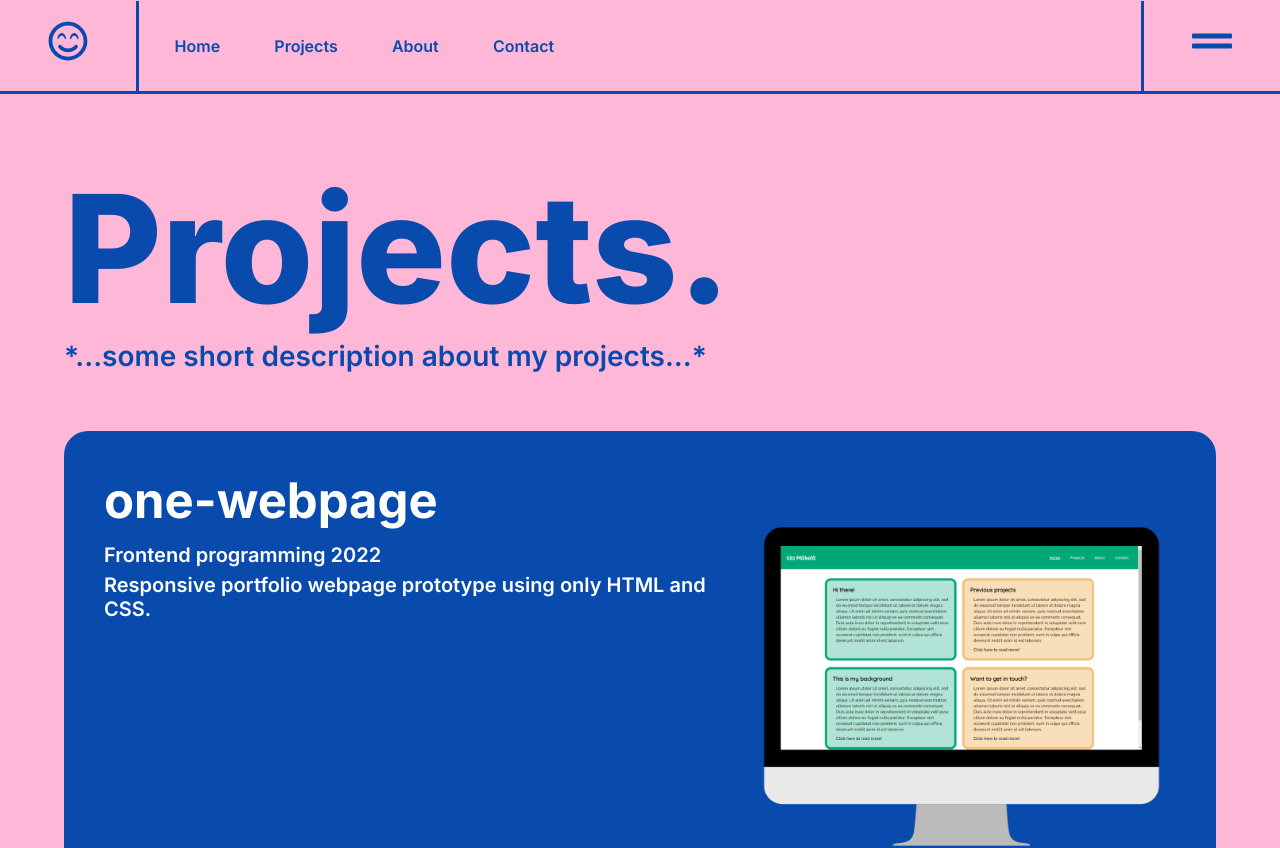
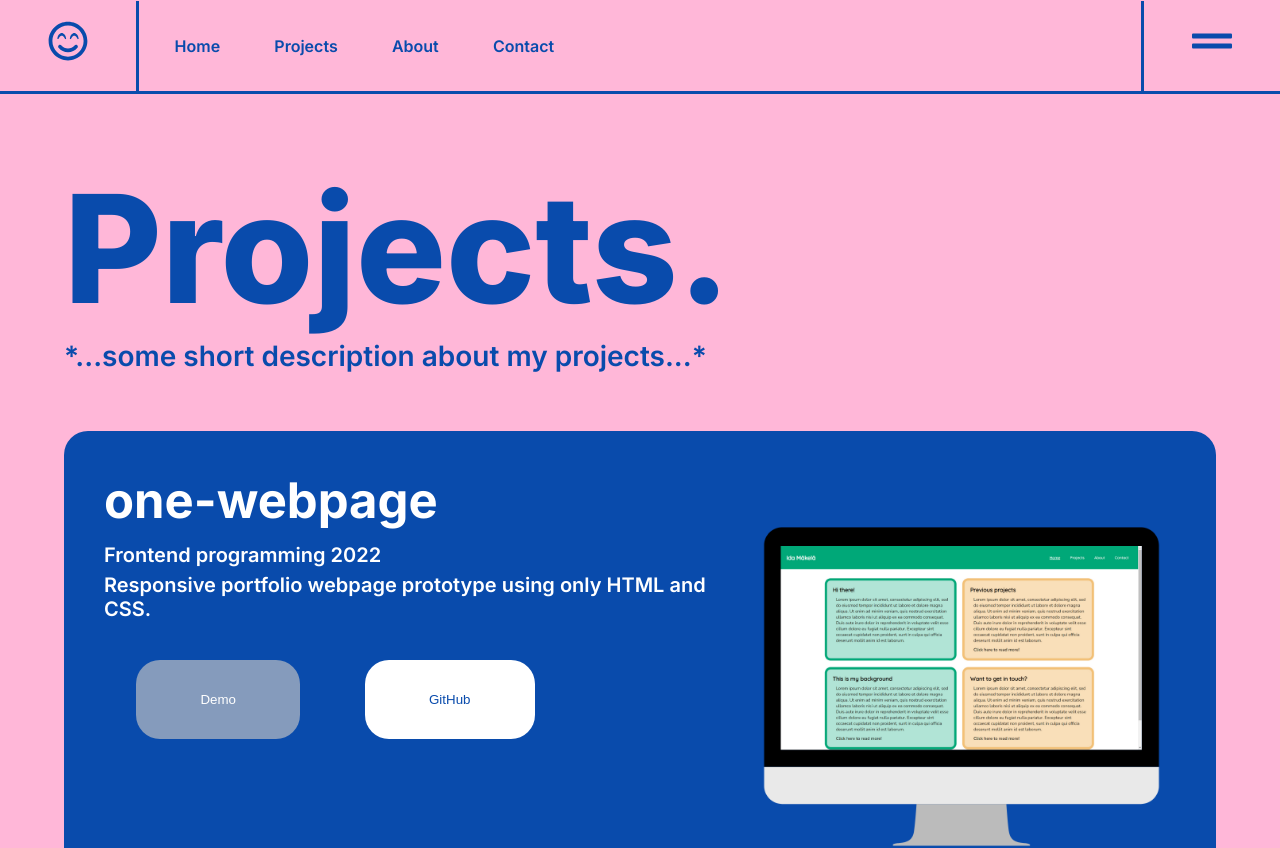
Before and after one commit to idamakela/assign-5, a Next.js app: page /projects in a window 1280 px wide. Shown: the top 848 px of the page. Built offline with nearby package versions, Linux system fonts and the light colour scheme.

Commit message:
BUTTONS! xxx

```diff
--- a/app/projects/page.js
+++ b/app/projects/page.js
@@ -5,8 +5,6 @@ function isOdd(number) {
 }
 
 export default function SpecProject() {
-
-    console.log(data)
 
     return (
         <div className='projects'>
@@ -16,6 +14,18 @@ export default function SpecProject() {
                         <h3>{project.title}</h3>
                         <p>{project.course}</p>
                         <p>{project.desc}</p>
+                        <div className='btn'>
+                            {project.live ? (
+                                <a href={project.demo}><button>Demo</button></a>
+                            ) : (
+                                <button disabled>Demo</button>
+                            )}
+                            {project.public ? (
+                                <a href={project.github}><button>GitHub</button></a>
+                            ) : (
+                                <button disabled>GitHub</button>
+                            )}
+                        </div>
                         <p className='tools'>{project.tools}</p>
                     </div>
 
--- a/public/data.js
+++ b/public/data.js
@@ -55,8 +55,8 @@ const data = [
         desc: 'Basic portfolio using JQuery, HTML and CSS.',
         tools: 'JavaScript (plugins, JQuery), HTML, CSS',
         img: './img/five-portfolio.png',
-        demo: '',
-        live: false,
+        demo: 'https://idamakela.github.io/',
+        live: true,
         github: 'https://github.com/idamakela/five-portfolio',
         public: false,
         keywords: []
--- a/styles/_variables.scss
+++ b/styles/_variables.scss
@@ -2,6 +2,8 @@ $background-mono: #FFE348;
 $background-multi: #FFB7D8;
 $font-color: #094BAC;
 $base-color: #FFFFFF;
+$disabled-color: #859bbc;
+
 
 $base-indent: 5%;
 $nav-lines: 3.5px;
--- a/styles/projects.scss
+++ b/styles/projects.scss
@@ -43,6 +43,22 @@ body {
 
     }
 
+    button {
+        //should prob be same as on contact page
+        border: none;
+        padding: $base-indent calc($base-indent*2);
+        color: $font-color;
+        background-color: $base-color;
+        border-radius: 2.4rem;
+        margin: $base-indent;
+        cursor: pointer;
+
+        &:disabled {
+            background-color: $disabled-color;
+            color: $base-color;
+        }
+    }
+
     .project-text {
         @include flex-column;
         max-width: 65%;
```
